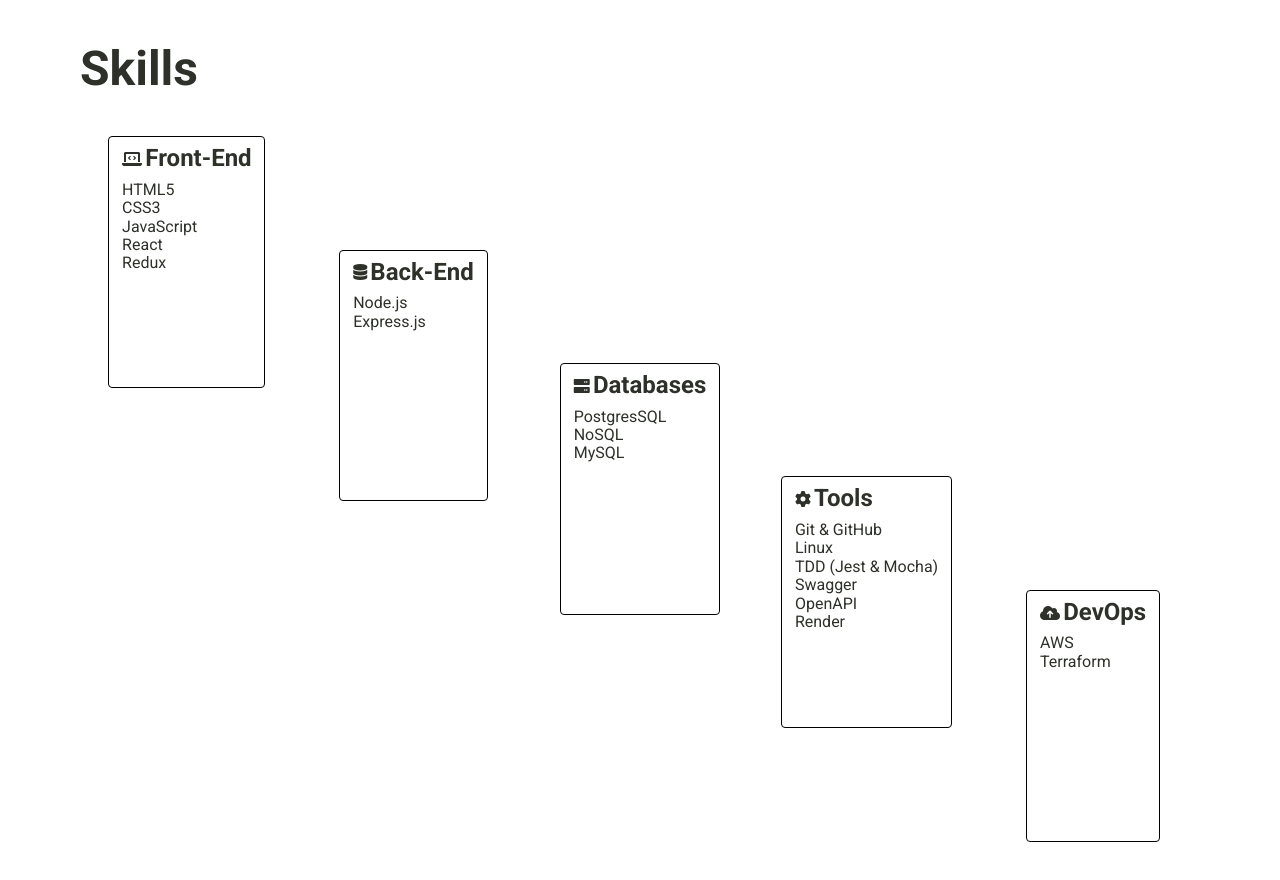
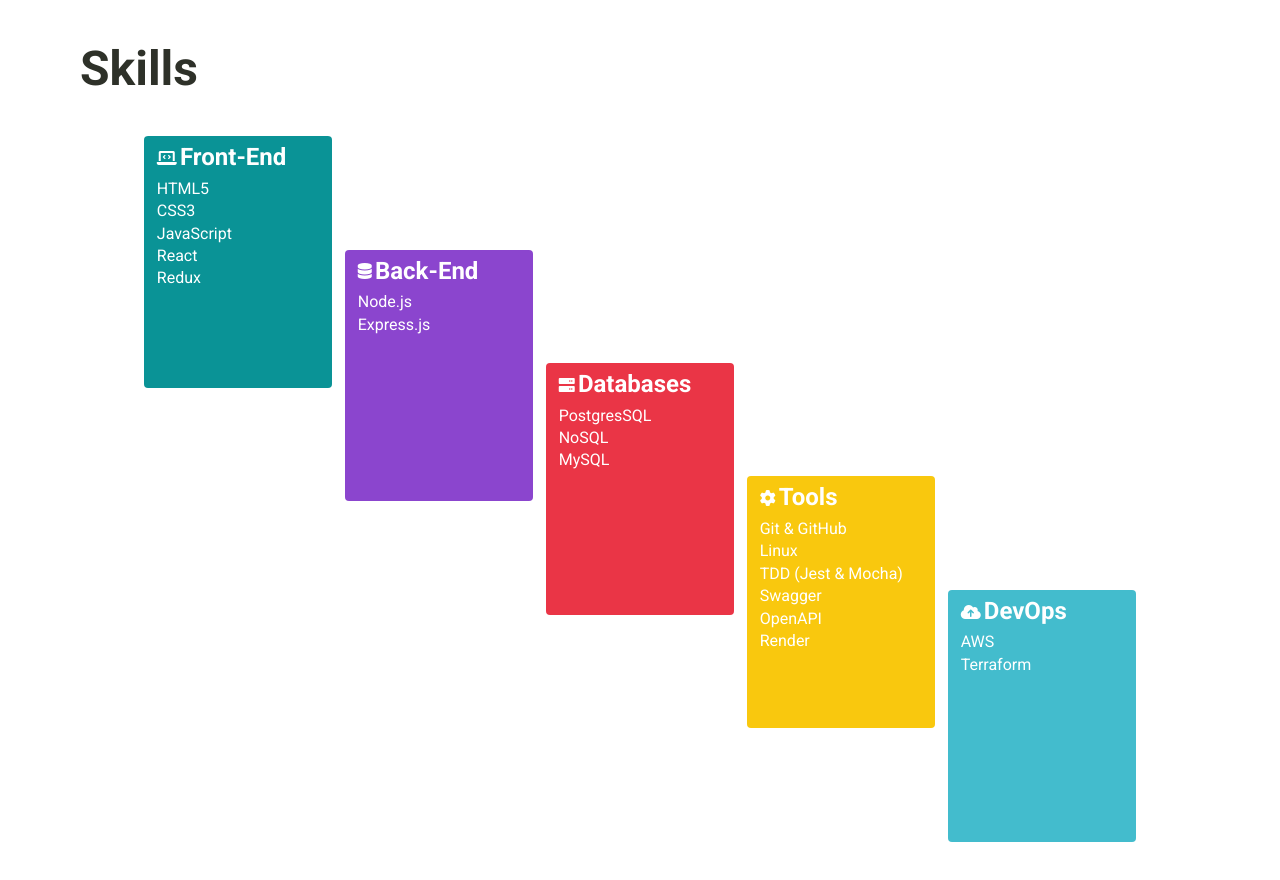
Before and after one commit to carlosbuitragosan/portfolio_codecademy, a website with bundled scripts: page index.html in a window 1280 px wide. Shown: the part 1060-1940 px from the top of the page. Built offline with nearby package versions, Linux system fonts and the light colour scheme.

Commit message:
add colour to skills section

```diff
--- a/css/styles.css
+++ b/css/styles.css
@@ -166,36 +166,47 @@
 .skills__category {
   display: flex;
   flex-direction: column;
+  width: 100%;
   gap: 0.5rem;
-  border: 1px solid black;
   padding: 0.5rem 0.8rem;
   border-radius: 4px;
   transition: transform 0.6s ease-out;
+  color: var(--white);
 }
 
 .skills__front-end {
   grid-column: 1;
   grid-row: 1 / span 7;
+  background: #0a9396;
+  z-index: 1;
 }
 
 .skills__back-end {
   grid-column: 2;
   grid-row: 4 / span 7;
+  background: #8b45ce;
+  z-index: 1;
 }
 
 .skills__databases {
   grid-column: 3;
   grid-row: 7 / span 7;
+  background: #ea3546;
+  z-index: 3;
 }
 
 .skills__tools {
   grid-column: 4;
   grid-row: 10 / span 7;
+  background: #f9c80e;
+  z-index: 2;
 }
 
 .skills__devops {
   grid-column: 5;
   grid-row: 13 / span 7;
+  background: #43bccd;
+  z-index: 2;
 }
 
 .skills__title_container {
@@ -218,9 +229,17 @@
   margin: 0;
 }
 
+.skills_item {
+  margin-bottom: 4px;
+}
+
 @media only screen and (min-width: 1000px) {
   .skills__section {
     padding: 0 5rem 2rem 5rem;
+  }
+
+  .skills__container {
+    padding: 0 4rem;
   }
 }
 
```
